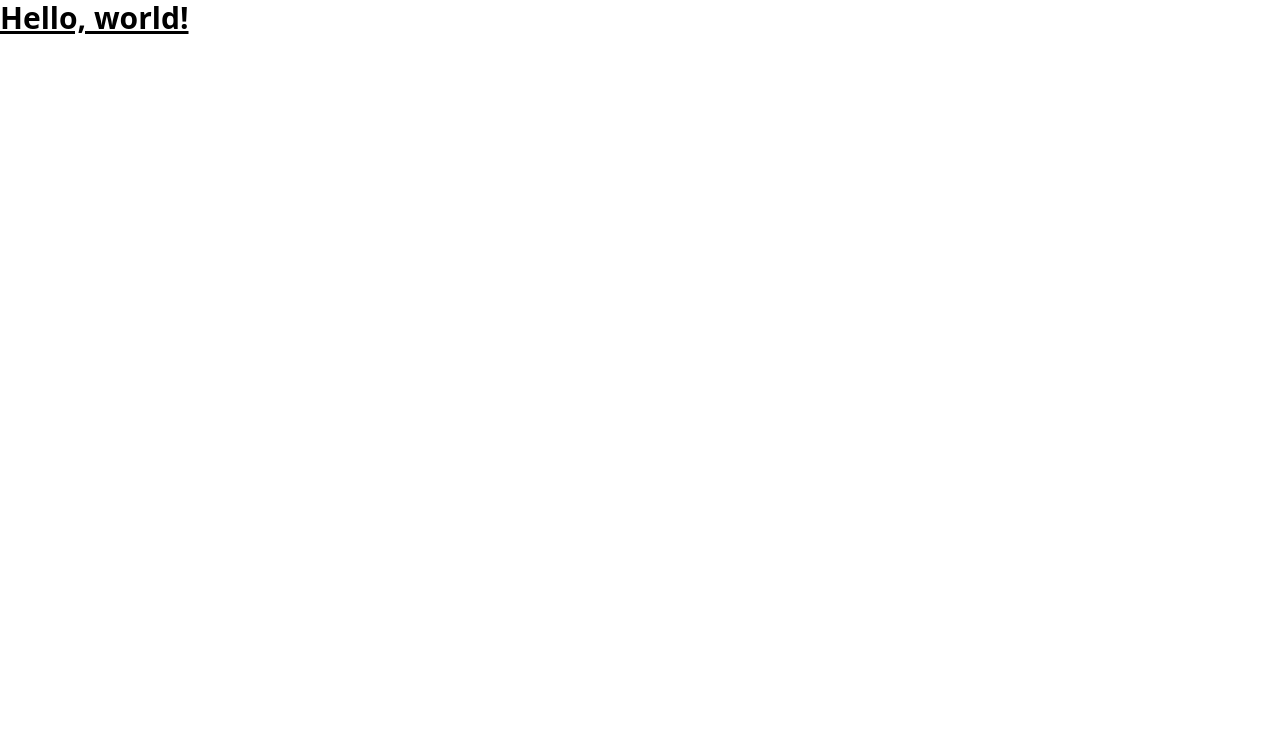
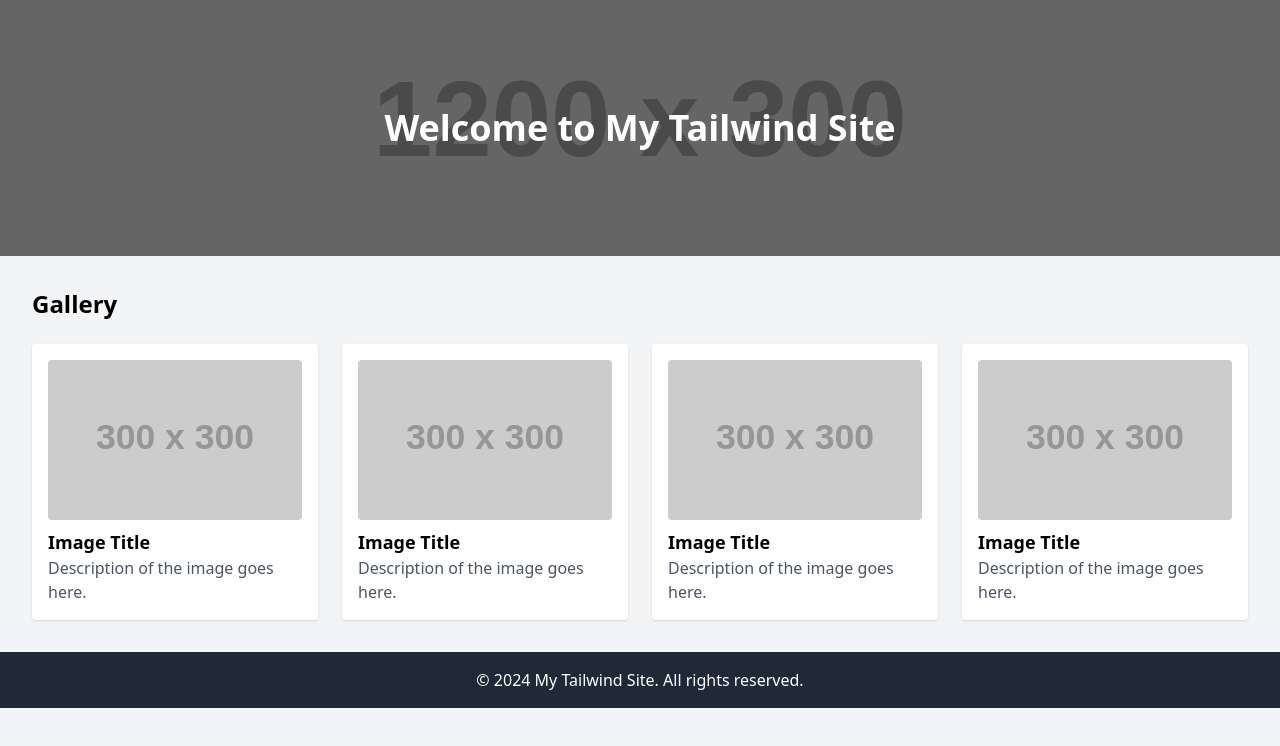
Before and after one commit to richardsayson/richardsayson.github.io, a website: page index.html in a window 1280 px wide. Drawn offline with nearby package versions, Linux system fonts and the light colour scheme; files that its build step writes are made by us from their sources; placeholder pictures from the web are drawn by us.

Commit message:
sample design

```diff
--- a/index.html
+++ b/index.html
@@ -1,13 +1,55 @@
+
+
 <!DOCTYPE html>
 <html lang="en">
 <head>
   <meta charset="UTF-8">
   <meta name="viewport" content="width=device-width, initial-scale=1.0">
   <link href="public/styles.css" rel="stylesheet">
-  <script src="https://cdn.tailwindcss.com"></script>
   <title>My Tailwind Site</title>
 </head>
-<body>
-  <h1 class="text-3xl font-bold underline">Hello, world!</h1>
+<body class="bg-gray-100">
+
+  <!-- Header Section -->
+  <header class="bg-cover bg-center h-64 text-white" style="background-image: url('https://via.placeholder.com/1200x300');">
+    <div class="flex items-center justify-center h-full bg-black bg-opacity-50">
+      <h1 class="text-4xl font-bold">Welcome to My Tailwind Site</h1>
+    </div>
+  </header>
+
+  <!-- Main Content -->
+  <main class="p-8">
+    <h2 class="text-2xl font-semibold mb-6">Gallery</h2>
+    <div class="grid grid-cols-1 sm:grid-cols-2 md:grid-cols-3 lg:grid-cols-4 gap-6">
+      <div class="bg-white p-4 shadow rounded">
+        <img src="https://via.placeholder.com/300" alt="Placeholder Image" class="w-full h-40 object-cover rounded">
+        <h3 class="text-lg font-semibold mt-2">Image Title</h3>
+        <p class="text-gray-600">Description of the image goes here.</p>
+      </div>
+      <div class="bg-white p-4 shadow rounded">
+        <img src="https://via.placeholder.com/300" alt="Placeholder Image" class="w-full h-40 object-cover rounded">
+        <h3 class="text-lg font-semibold mt-2">Image Title</h3>
+        <p class="text-gray-600">Description of the image goes here.</p>
+      </div>
+      <div class="bg-white p-4 shadow rounded">
+        <img src="https://via.placeholder.com/300" alt="Placeholder Image" class="w-full h-40 object-cover rounded">
+        <h3 class="text-lg font-semibold mt-2">Image Title</h3>
+        <p class="text-gray-600">Description of the image goes here.</p>
+      </div>
+      <div class="bg-white p-4 shadow rounded">
+        <img src="https://via.placeholder.com/300" alt="Placeholder Image" class="w-full h-40 object-cover rounded">
+        <h3 class="text-lg font-semibold mt-2">Image Title</h3>
+        <p class="text-gray-600">Description of the image goes here.</p>
+      </div>
+    </div>
+  </main>
+
+  <!-- Footer -->
+  <footer class="bg-gray-800 text-white py-4">
+    <div class="text-center">
+      &copy; 2024 My Tailwind Site. All rights reserved.
+    </div>
+  </footer>
+
 </body>
 </html>
```
